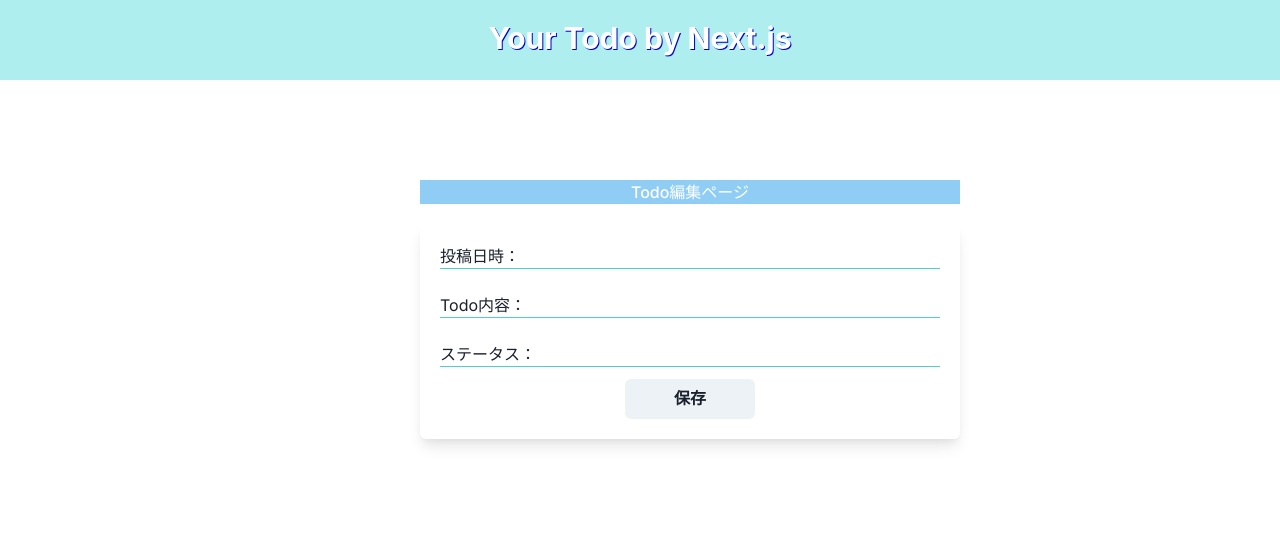
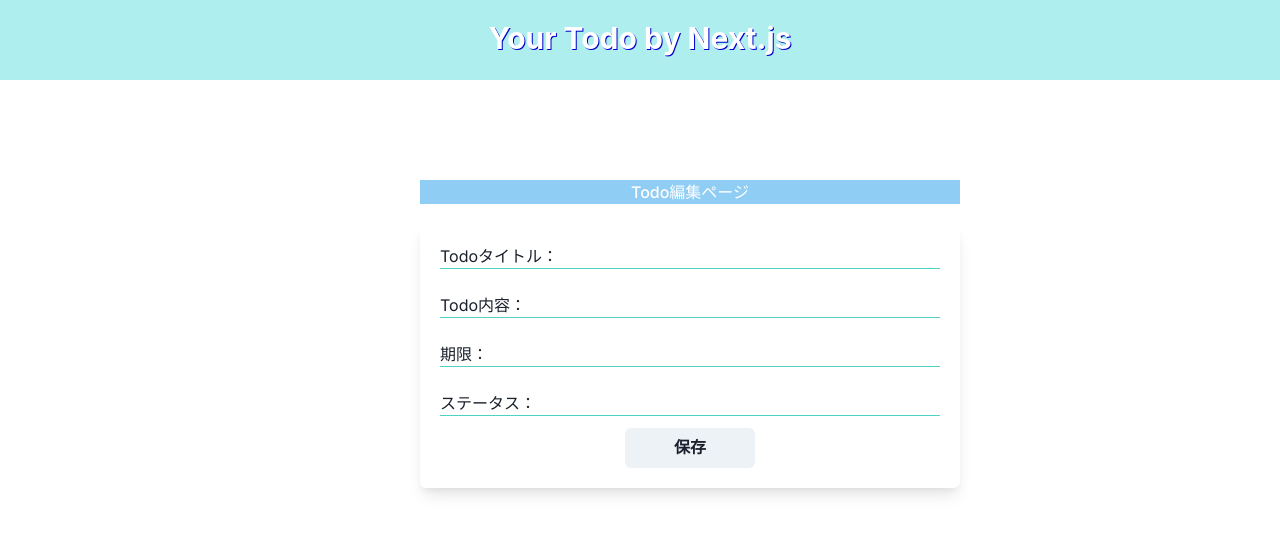
Before and after one commit to y-u27/your-todo-by-Next.js, a Next.js app: page /todos/1/edit in a window 1280 px wide. Shown: the top 534 px of the page. Built offline with nearby package versions, Linux system fonts and the light colour scheme.

Commit message:
💄 再見た目修正

```diff
--- a/src/components/TodoArticle.tsx
+++ b/src/components/TodoArticle.tsx
@@ -28,7 +28,7 @@ const TodoArticle = () => {
         <CardBody>
           <Box>
             <Box borderBottom="1px" borderBottomColor="teal.300">
-              投稿日時：
+              Todoタイトル：
             </Box>
             <br />
             <Box borderBottom="1px" borderBottomColor="teal.300">
--- a/src/components/TodoCreate.tsx
+++ b/src/components/TodoCreate.tsx
@@ -27,8 +27,8 @@ const TodoCreate = () => {
         <Card w="50%" mx="320px" shadow="lg">
           <CardBody>
             <Box>
-              <Box borderBottom="1px" borderBottomColor="teal.300">
-                投稿日時：
+            <Box borderBottom="1px" borderBottomColor="teal.300">
+                Todoタイトル：
               </Box>
               <br />
               <Box borderBottom="1px" borderBottomColor="teal.300">
--- a/src/components/TodoEdit.tsx
+++ b/src/components/TodoEdit.tsx
@@ -1,4 +1,11 @@
-import { Box, Button, Card, CardBody, FormControl, FormLabel } from "@chakra-ui/react"
+import {
+  Box,
+  Button,
+  Card,
+  CardBody,
+  FormControl,
+  FormLabel,
+} from "@chakra-ui/react";
 
 const TodoEdit = () => {
   return (
@@ -21,11 +28,15 @@ const TodoEdit = () => {
           <CardBody>
             <Box>
               <Box borderBottom="1px" borderBottomColor="teal.300">
-                投稿日時：
+                Todoタイトル：
               </Box>
               <br />
               <Box borderBottom="1px" borderBottomColor="teal.300">
                 Todo内容：
+              </Box>
+              <br />
+              <Box borderBottom="1px" borderBottomColor="teal.300">
+                期限：
               </Box>
               <br />
               <Box borderBottom="1px" borderBottomColor="teal.300">
@@ -44,7 +55,7 @@ const TodoEdit = () => {
         </Card>
       </FormControl>
     </>
-  )
-}
+  );
+};
 
-export default TodoEdit
+export default TodoEdit;
```
